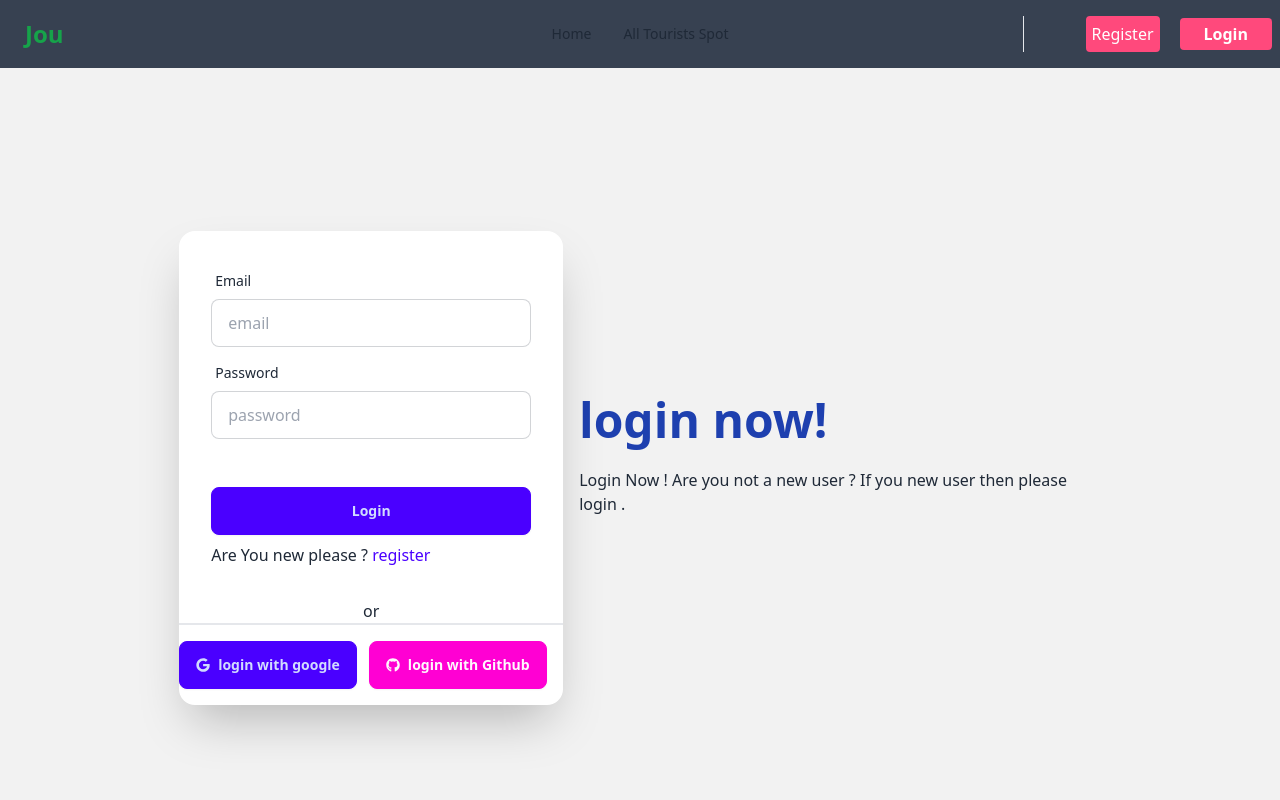
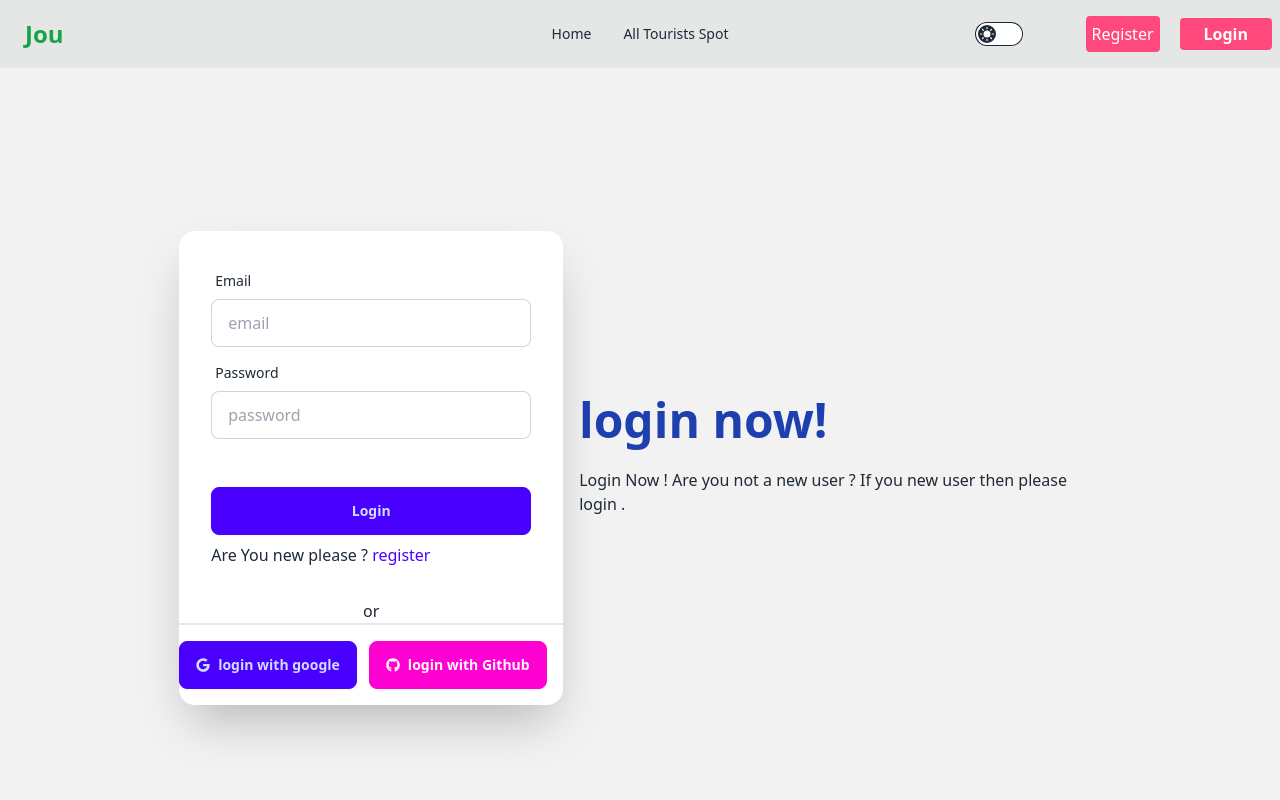
Before and after one commit to nayeem-miah/b9a10-client-10-Journy-Junction, a React (Vite) app: page /login in a window 1280 px wide. Shown: the top 800 px of the page. Built offline with nearby package versions, Linux system fonts and the light colour scheme; no server answers.

Commit message:
added-dark-light

```diff
--- a/src/Components/Cards/Card.jsx
+++ b/src/Components/Cards/Card.jsx
@@ -26,7 +26,7 @@ const Card = ({ data }) => {
   } = data;
   return (
     <div data-aos="fade-up-right"  data-aos-duration="2000">
-      <div className="card card-compact bg-gray-700 shadow-xl">
+      <div className="card card-compact bg-base-300 shadow-xl">
         <figure>
           <img src={image} />
         </figure>
--- a/src/Components/Navbar/Navbar.jsx
+++ b/src/Components/Navbar/Navbar.jsx
@@ -1,7 +1,8 @@
-import { useContext, useState } from "react";
+import { useContext, useEffect, useState } from "react";
 import { Link, NavLink } from "react-router-dom";
 import { AuthContext } from "../../Context/AuthContextProvider";
 import Swal from "sweetalert2";
+
 import { Typewriter } from "react-simple-typewriter";
 
 const Navbar = () => {
@@ -23,6 +24,22 @@ const Navbar = () => {
         console.error(error);
         setOpen(false);
       });
+  };
+
+  const [theme, setTheme] = useState("light");
+
+  useEffect(() => {
+    localStorage.setItem("theme", theme);
+    const localTheme = localStorage.getItem("theme");
+    document.querySelector("html").setAttribute("data-theme", localTheme);
+  }, [theme]);
+
+  const handleToggle = (event) => {
+    if (event.target.checked) {
+      setTheme("synthwave");
+    } else {
+      setTheme("light");
+    }
   };
   const nabLinks = (
     <>
@@ -49,7 +66,7 @@ const Navbar = () => {
     </>
   );
   return (
-    <div className="navbar bg-gray-700 shadow-lg">
+    <div className="navbar bg-base-300 shadow-lg">
       <div className="navbar-start">
         <div className="dropdown">
           <div tabIndex={0} role="button" className="btn  btn-ghost lg:hidden">
@@ -75,35 +92,69 @@ const Navbar = () => {
             {nabLinks}
           </ul>
         </div>
-        <a className="btn btn-ghost text-2xl text-green-600">  <Typewriter
-                  words={['JourneyJunction', ' JourneyJunction', ' JourneyJunction', ' JourneyJunction']}
-                  loop={4}
-                  cursor
-                  // cursorStyle="_"
-                  typeSpeed={70}
-                  deleteSpeed={50}
-                  delaySpeed={1000}
-                  // onLoopDone={handleDone}
-                  // onType={handleType}
-                /></a>
+        <a className="btn btn-ghost text-2xl text-green-600">
+          {" "}
+          <Typewriter
+            words={[
+              "JourneyJunction",
+              " JourneyJunction",
+              " JourneyJunction",
+              " JourneyJunction",
+            ]}
+            loop={Infinity}
+            cursor
+            cursorStyle="_"
+            typeSpeed={70}
+            deleteSpeed={50}
+            delaySpeed={1000}
+          />
+        </a>
       </div>
       <div className="navbar-center hidden lg:flex">
         <ul className="menu menu-horizontal px-1">{nabLinks}</ul>
       </div>
       <div className="navbar-end">
+        {/* start dark mode */}
+
+        <label className="cursor-pointer grid place-items-center">
+          <input
+            onChange={handleToggle}
+            type="checkbox"
+            value="synthwave"
+            className="toggle theme-controller bg-base-content row-start-1 col-start-1 col-span-2"
+          />
+          <svg
+            className="col-start-1 row-start-1 stroke-base-100 fill-base-100"
+            xmlns="http://www.w3.org/2000/svg"
+            width="14"
+            height="14"
+            viewBox="0 0 24 24"
+            fill="none"
+            stroke="currentColor"
+            strokeWidth="2"
+            strokeLinecap="round"
+            strokeLinejoin="round"
+          >
+            <circle cx="12" cy="12" r="5" />
+            <path d="M12 1v2M12 21v2M4.2 4.2l1.4 1.4M18.4 18.4l1.4 1.4M1 12h2M21 12h2M4.2 19.8l1.4-1.4M18.4 5.6l1.4-1.4" />
+          </svg>
+          <svg
+            className="col-start-2 row-start-1 stroke-base-100 fill-base-100"
+            xmlns="http://www.w3.org/2000/svg"
+            width="14"
+            height="14"
+            viewBox="0 0 24 24"
+            fill="none"
+            stroke="currentColor"
+            strokeWidth="2"
+            strokeLinecap="round"
+            strokeLinejoin="round"
+          >
+            <path d="M21 12.79A9 9 0 1 1 11.21 3 7 7 0 0 0 21 12.79z"></path>
+          </svg>
+        </label>
+        {/* end dark mode */}
         <div className="relative md:border-l flex items-center  justify-end w-full md:w-auto pl-3 ">
-        {/* <div className=" w-[50px]">
-            <button
-              onClick={() => setDarkMode(!darkMode)}
-              className=" p-1 mr-3 flex items-center"
-            >
-              <img
-                className="md:w-full   w-10 object-cover"
-                src={darkMode ? lightimg : darkimg}
-                alt=""
-              />
-            </button>
-          </div> */}
           <div className=" w-[50px]"></div>
           {!user && (
             <button className="border-2 p-1 text-white bg-[#FF497C] rounded border-[#FF497C] mr-5">
```
